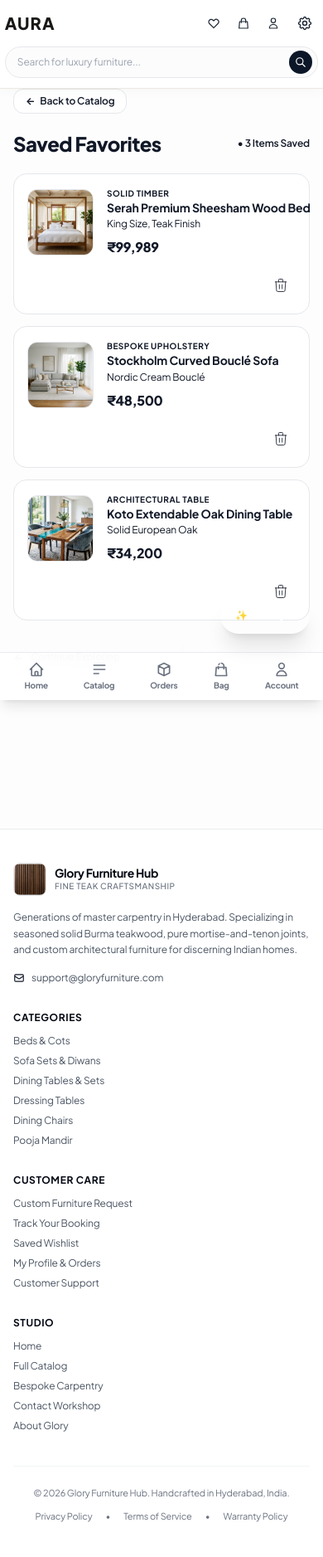
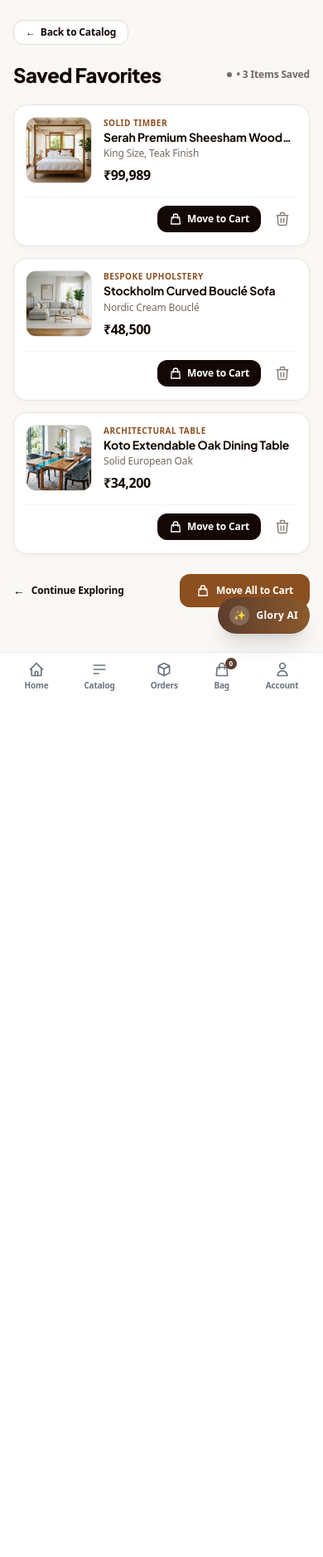
Before and after one commit to ganeshmugada863/Glory-Furniture-Hub, a Django app: page /wishlist/ in a window 390 px wide. Shown: the whole page at 83% size. After the commit the page ends 833 px from the top, so only its background shows below. Run offline with Django 5.2, Linux system fonts and the light colour scheme; a user stored in the database is signed in; data comes from the database, SQL or seed files in the repository; some libraries are stand-ins or nearby versions.

Commit message:
Remove top navbar from subpages, add Move to Cart button next to delete icon on wishlist cards, and refine mobile layout

```diff
--- a/apps/store/views.py
+++ b/apps/store/views.py
@@ -333,8 +333,6 @@
     products = Product.objects.filter(id__in=wishlist_ids)
     context = {
         'products': products,
-        'is_home_page': True,
-        'is_light_navbar': True,
     }
     return render(request, 'store/wishlist.html', context)
 
@@ -356,8 +354,6 @@
         'subtotal': subtotal,
         'gst': gst,
         'total': total,
-        'is_home_page': True,
-        'is_light_navbar': True,
     }
     return render(request, 'store/cart.html', context)
 
--- a/templates/base.html
+++ b/templates/base.html
@@ -226,9 +226,11 @@
 <body class="bg-[#FDFDFD] text-gray-900 antialiased selection:bg-gray-900 selection:text-white flex flex-col min-h-screen overflow-x-hidden font-sans">
 
   <!-- ========================================================= -->
-  <!-- 1. HEADER (Adaptive: Minimalist Light for Home, Cart, Wishlist, Deep Teak for others) -->
+  <!-- 1. HEADER (Exclusively for Homepage)                      -->
   <!-- ========================================================= -->
-  <header class="glory-navbar w-full font-sans {% if is_home_page or is_light_navbar or '/cart/' in request.path or '/wishlist/' in request.path %}glory-navbar-home{% endif %}" {% if not is_home_page and not is_light_navbar and '/cart/' not in request.path and '/wishlist/' not in request.path %}style="background-color: #382115 !important; border-bottom: 1.5px solid #4E2E1D !important;"{% endif %}>
+  {% block header %}
+  {% if is_home_page or request.resolver_match.url_name == 'home' or request.path == '/' %}
+  <header class="glory-navbar glory-navbar-home w-full font-sans">
     <div class="glory-container-90 px-2 sm:px-0">
       <div class="flex items-center justify-between h-14 sm:h-16 gap-4">
 
@@ -470,6 +472,8 @@
     {% endif %}
     {% endblock %}
   </header>
+  {% endif %}
+  {% endblock %}
 
   <!-- ========================================================= -->
   <!-- 2. MAIN CONTENT WRAPPER                                    -->
--- a/templates/store/cart.html
+++ b/templates/store/cart.html
@@ -3,6 +3,7 @@
 
 {% block title %}Your Shopping Cart — Glory Furniture Hub{% endblock %}
 
+{% block header %}{% endblock %}
 {% block back_bar %}{% endblock %}
 
 {% block content %}
--- a/templates/store/wishlist.html
+++ b/templates/store/wishlist.html
@@ -3,14 +3,38 @@
 
 {% block title %}Saved Favorites — Glory Furniture Hub{% endblock %}
 
+{% block extra_head %}
+<!-- Tailwind CDN to ensure all luxury theme styling & responsive flex utility classes render 100% reliably -->
+<script src="https://cdn.tailwindcss.com"></script>
+<style>
+  .wishlist-cart-btn {
+    background-color: #140804 !important;
+    color: #ffffff !important;
+  }
+  .wishlist-cart-btn:hover {
+    background-color: #2b170e !important;
+    color: #ffffff !important;
+  }
+  .wishlist-move-all-btn {
+    background-color: #8c4f20 !important;
+    color: #ffffff !important;
+  }
+  .wishlist-move-all-btn:hover {
+    background-color: #723c14 !important;
+    color: #ffffff !important;
+  }
+</style>
+{% endblock %}
+
+{% block header %}{% endblock %}
 {% block back_bar %}{% endblock %}
 
 {% block content %}
-<div class="min-h-screen bg-[#FAF8F5] text-[#140804] py-8 sm:py-12 px-4 sm:px-6 lg:px-8 font-sans selection:bg-[#fae3d9] selection:text-[#8c4f20]">
+<div class="min-h-screen bg-[#FAF8F5] text-[#140804] pt-6 pb-28 sm:pt-10 sm:pb-16 px-4 sm:px-6 lg:px-8 font-sans selection:bg-[#fae3d9] selection:text-[#8c4f20]">
   <div class="max-w-4xl mx-auto">
 
-    <!-- Top Bar: Back to Catalog -->
-    <div class="mb-5 sm:mb-7">
+    <!-- Top Bar: Back to Catalog (Clean pill button matching reference design) -->
+    <div class="mb-5 sm:mb-6">
       <a href="{% url 'catalog' %}" class="inline-flex items-center gap-1.5 px-3.5 py-1.5 sm:px-4 sm:py-2 rounded-xl border border-[#e2dcd6] bg-white hover:bg-[#fbf9f6] text-xs sm:text-sm font-semibold text-[#140804] transition-all shadow-2xs hover:shadow-xs active-tap">
         <span class="text-xs sm:text-sm font-bold">←</span>
         <span>Back to Catalog</span>
@@ -28,15 +52,15 @@
       </div>
     </div>
 
-    <!-- WISHLIST CARDS LIST (Exact layout and items from reference image) -->
+    <!-- WISHLIST CARDS LIST -->
     <div id="wishlist-cards-list" class="space-y-3.5 sm:space-y-4">
 
       <!-- CARD 1: Serah Premium Sheesham Wood Bed -->
-      <div class="bg-white rounded-2xl p-4 sm:p-5 border border-[#e8e2dc] shadow-[0_2px_8px_rgba(20,8,4,0.03)] flex flex-col sm:flex-row items-start sm:items-center justify-between gap-4 transition-all hover:border-[#d2c3be]" id="wishlist-card-1">
+      <div class="bg-white rounded-2xl p-3.5 sm:p-5 border border-[#e8e2dc] shadow-[0_2px_8px_rgba(20,8,4,0.03)] flex flex-col sm:flex-row items-start sm:items-center justify-between gap-3.5 sm:gap-4 transition-all hover:border-[#d2c3be]" id="wishlist-card-1">
         <!-- Left: Image + Info -->
-        <div class="flex items-center gap-4 sm:gap-5 min-w-0 flex-1">
+        <div class="flex items-start sm:items-center gap-3.5 sm:gap-5 min-w-0 flex-1 w-full sm:w-auto">
           <!-- Thumbnail Image -->
-          <div class="w-20 h-20 sm:w-24 sm:h-24 md:w-28 md:h-28 rounded-xl overflow-hidden shrink-0 bg-[#f5f3f0] border border-[#e8e2dc] self-center">
+          <div class="w-20 h-20 sm:w-24 sm:h-24 md:w-28 md:h-28 rounded-xl overflow-hidden shrink-0 bg-[#f5f3f0] border border-[#e8e2dc]">
             <img src="{% static 'images/card_bed.jpg' %}" alt="Serah Premium Sheesham Wood Bed" class="w-full h-full object-cover object-center" />
           </div>
 
@@ -45,13 +69,13 @@
             <span class="text-[10px] sm:text-xs font-bold text-[#8c4f20] tracking-wider uppercase block">
               SOLID TIMBER
             </span>
-            <h2 class="text-sm sm:text-base md:text-lg font-bold text-[#140804] leading-snug truncate">
+            <h2 class="text-sm sm:text-base md:text-lg font-bold text-[#140804] leading-snug line-clamp-1">
               Serah Premium Sheesham Wood Bed
             </h2>
-            <p class="text-xs text-[#736a64] mt-0.5">
+            <p class="text-xs text-[#736a64] mt-0.5 line-clamp-1">
               King Size, Teak Finish
             </p>
-            <div class="mt-2">
+            <div class="mt-1.5 sm:mt-2">
               <span class="text-base sm:text-lg font-extrabold text-[#140804] tracking-tight">
                 ₹99,989
               </span>
@@ -59,15 +83,23 @@
           </div>
         </div>
 
-        <!-- Right: Actions -->
-        <div class="flex items-center gap-3 sm:gap-4 shrink-0 self-end sm:self-center">
-          <button type="button" onclick="moveToCart(1, 'Serah Premium Sheesham Wood Bed', 99989, '{% static 'images/card_bed.jpg' %}')" class="inline-flex items-center gap-2 px-4 py-2.5 sm:px-5 sm:py-2.5 rounded-xl bg-[#140804] hover:bg-[#251812] text-white text-xs sm:text-sm font-bold transition-all active:scale-[0.98] shadow-xs cursor-pointer">
+        <!-- Bottom Right: Cart button & Delete icon placed side-by-side -->
+        <div class="flex items-center justify-end gap-2 shrink-0 self-end sm:self-center w-full sm:w-auto pt-2 sm:pt-0 border-t border-gray-100 sm:border-0">
+          <button
+            type="button"
+            onclick="moveToCart(1, 'Serah Premium Sheesham Wood Bed', 99989, '{% static 'images/card_bed.jpg' %}')"
+            class="wishlist-cart-btn inline-flex items-center gap-1.5 px-3.5 py-2 sm:px-4 sm:py-2.5 rounded-xl text-xs sm:text-sm font-bold shadow-xs hover:opacity-95 active:scale-95 transition-all cursor-pointer">
             <svg class="w-4 h-4 stroke-[2]" fill="none" stroke="currentColor" viewBox="0 0 24 24">
               <path stroke-linecap="round" stroke-linejoin="round" d="M16 11V7a4 4 0 00-8 0v4M5 9h14l1 12H4L5 9z"/>
             </svg>
             <span>Move to Cart</span>
           </button>
-          <button type="button" onclick="removeFromWishlist(1)" class="p-2 text-[#8a807a] hover:text-red-700 transition-colors cursor-pointer" title="Remove" aria-label="Remove item">
+          <button
+            type="button"
+            onclick="removeFromWishlist(1)"
+            class="w-9 h-9 sm:w-10 sm:h-10 flex items-center justify-center rounded-xl text-[#8a807a] hover:text-red-700 hover:bg-red-50 transition-colors cursor-pointer border border-transparent hover:border-red-200"
+            title="Remove from favorites"
+            aria-label="Remove item">
             <svg class="w-5 h-5 stroke-[1.8]" fill="none" stroke="currentColor" viewBox="0 0 24 24">
               <path stroke-linecap="round" stroke-linejoin="round" d="M19 7l-.867 12.142A2 2 0 0116.138 21H7.862a2 2 0 01-1.995-1.858L5 7m5 4v6m4-6v6m1-10V4a1 1 0 00-1-1h-4a1 1 0 00-1 1v3M4 7h16"/>
             </svg>
@@ -76,11 +108,11 @@
       </div>
 
       <!-- CARD 2: Stockholm Curved Bouclé Sofa -->
-      <div class="bg-white rounded-2xl p-4 sm:p-5 border border-[#e8e2dc] shadow-[0_2px_8px_rgba(20,8,4,0.03)] flex flex-col sm:flex-row items-start sm:items-center justify-between gap-4 transition-all hover:border-[#d2c3be]" id="wishlist-card-2">
+      <div class="bg-white rounded-2xl p-3.5 sm:p-5 border border-[#e8e2dc] shadow-[0_2px_8px_rgba(20,8,4,0.03)] flex flex-col sm:flex-row items-start sm:items-center justify-between gap-3.5 sm:gap-4 transition-all hover:border-[#d2c3be]" id="wishlist-card-2">
         <!-- Left: Image + Info -->
-        <div class="flex items-center gap-4 sm:gap-5 min-w-0 flex-1">
+        <div class="flex items-start sm:items-center gap-3.5 sm:gap-5 min-w-0 flex-1 w-full sm:w-auto">
           <!-- Thumbnail Image -->
-          <div class="w-20 h-20 sm:w-24 sm:h-24 md:w-28 md:h-28 rounded-xl overflow-hidden shrink-0 bg-[#f5f3f0] border border-[#e8e2dc] self-center">
+          <div class="w-20 h-20 sm:w-24 sm:h-24 md:w-28 md:h-28 rounded-xl overflow-hidden shrink-0 bg-[#f5f3f0] border border-[#e8e2dc]">
             <img src="{% static 'images/card_sofa.jpg' %}" alt="Stockholm Curved Bouclé Sofa" class="w-full h-full object-cover object-center" />
           </div>
 
@@ -89,13 +121,13 @@
             <span class="text-[10px] sm:text-xs font-bold text-[#8c4f20] tracking-wider uppercase block">
               BESPOKE UPHOLSTERY
             </span>
-            <h2 class="text-sm sm:text-base md:text-lg font-bold text-[#140804] leading-snug truncate">
+            <h2 class="text-sm sm:text-base md:text-lg font-bold text-[#140804] leading-snug line-clamp-1">
               Stockholm Curved Bouclé Sofa
             </h2>
-            <p class="text-xs text-[#736a64] mt-0.5">
+            <p class="text-xs text-[#736a64] mt-0.5 line-clamp-1">
               Nordic Cream Bouclé
             </p>
-            <div class="mt-2">
+            <div class="mt-1.5 sm:mt-2">
               <span class="text-base sm:text-lg font-extrabold text-[#140804] tracking-tight">
                 ₹48,500
               </span>
@@ -103,15 +135,23 @@
           </div>
         </div>
 
-        <!-- Right: Actions -->
-        <div class="flex items-center gap-3 sm:gap-4 shrink-0 self-end sm:self-center">
-          <button type="button" onclick="moveToCart(2, 'Stockholm Curved Bouclé Sofa', 48500, '{% static 'images/card_sofa.jpg' %}')" class="inline-flex items-center gap-2 px-4 py-2.5 sm:px-5 sm:py-2.5 rounded-xl bg-[#140804] hover:bg-[#251812] text-white text-xs sm:text-sm font-bold transition-all active:scale-[0.98] shadow-xs cursor-pointer">
+        <!-- Bottom Right: Cart button & Delete icon placed side-by-side -->
+        <div class="flex items-center justify-end gap-2 shrink-0 self-end sm:self-center w-full sm:w-auto pt-2 sm:pt-0 border-t border-gray-100 sm:border-0">
+          <button
+            type="button"
+            onclick="moveToCart(2, 'Stockholm Curved Bouclé Sofa', 48500, '{% static 'images/card_sofa.jpg' %}')"
+            class="wishlist-cart-btn inline-flex items-center gap-1.5 px-3.5 py-2 sm:px-4 sm:py-2.5 rounded-xl text-xs sm:text-sm font-bold shadow-xs hover:opacity-95 active:scale-95 transition-all cursor-pointer">
             <svg class="w-4 h-4 stroke-[2]" fill="none" stroke="currentColor" viewBox="0 0 24 24">
               <path stroke-linecap="round" stroke-linejoin="round" d="M16 11V7a4 4 0 00-8 0v4M5 9h14l1 12H4L5 9z"/>
             </svg>
             <span>Move to Cart</span>
           </button>
-          <button type="button" onclick="removeFromWishlist(2)" class="p-2 text-[#8a807a] hover:text-red-700 transition-colors cursor-pointer" title="Remove" aria-label="Remove item">
+          <button
+            type="button"
+            onclick="removeFromWishlist(2)"
+            class="w-9 h-9 sm:w-10 sm:h-10 flex items-center justify-center rounded-xl text-[#8a807a] hover:text-red-700 hover:bg-red-50 transition-colors cursor-pointer border border-transparent hover:border-red-200"
+            title="Remove from favorites"
+            aria-label="Remove item">
             <svg class="w-5 h-5 stroke-[1.8]" fill="none" stroke="currentColor" viewBox="0 0 24 24">
               <path stroke-linecap="round" stroke-linejoin="round" d="M19 7l-.867 12.142A2 2 0 0116.138 21H7.862a2 2 0 01-1.995-1.858L5 7m5 4v6m4-6v6m1-10V4a1 1 0 00-1-1h-4a1 1 0 00-1 1v3M4 7h16"/>
             </svg>
@@ -120,11 +160,11 @@
       </div>
 
       <!-- CARD 3: Koto Extendable Oak Dining Table -->
-      <div class="bg-white rounded-2xl p-4 sm:p-5 border border-[#e8e2dc] shadow-[0_2px_8px_rgba(20,8,4,0.03)] flex flex-col sm:flex-row items-start sm:items-center justify-between gap-4 transition-all hover:border-[#d2c3be]" id="wishlist-card-3">
+      <div class="bg-white rounded-2xl p-3.5 sm:p-5 border border-[#e8e2dc] shadow-[0_2px_8px_rgba(20,8,4,0.03)] flex flex-col sm:flex-row items-start sm:items-center justify-between gap-3.5 sm:gap-4 transition-all hover:border-[#d2c3be]" id="wishlist-card-3">
         <!-- Left: Image + Info -->
-        <div class="flex items-center gap-4 sm:gap-5 min-w-0 flex-1">
+        <div class="flex items-start sm:items-center gap-3.5 sm:gap-5 min-w-0 flex-1 w-full sm:w-auto">
           <!-- Thumbnail Image -->
-          <div class="w-20 h-20 sm:w-24 sm:h-24 md:w-28 md:h-28 rounded-xl overflow-hidden shrink-0 bg-[#f5f3f0] border border-[#e8e2dc] self-center">
+          <div class="w-20 h-20 sm:w-24 sm:h-24 md:w-28 md:h-28 rounded-xl overflow-hidden shrink-0 bg-[#f5f3f0] border border-[#e8e2dc]">
             <img src="{% static 'images/card_dining.jpg' %}" alt="Koto Extendable Oak Dining Table" class="w-full h-full object-cover object-center" />
           </div>
 
@@ -133,13 +173,13 @@
             <span class="text-[10px] sm:text-xs font-bold text-[#8c4f20] tracking-wider uppercase block">
               ARCHITECTURAL TABLE
             </span>
-            <h2 class="text-sm sm:text-base md:text-lg font-bold text-[#140804] leading-snug truncate">
+            <h2 class="text-sm sm:text-base md:text-lg font-bold text-[#140804] leading-snug line-clamp-1">
               Koto Extendable Oak Dining Table
             </h2>
-            <p class="text-xs text-[#736a64] mt-0.5">
+            <p class="text-xs text-[#736a64] mt-0.5 line-clamp-1">
               Solid European Oak
             </p>
-            <div class="mt-2">
+            <div class="mt-1.5 sm:mt-2">
               <span class="text-base sm:text-lg font-extrabold text-[#140804] tracking-tight">
                 ₹34,200
               </span>
@@ -147,15 +187,23 @@
           </div>
         </div>
 
-        <!-- Right: Actions -->
-        <div class="flex items-center gap-3 sm:gap-4 shrink-0 self-end sm:self-center">
-          <button type="button" onclick="moveToCart(3, 'Koto Extendable Oak Dining Table', 34200, '{% static 'images/card_dining.jpg' %}')" class="inline-flex items-center gap-2 px-4 py-2.5 sm:px-5 sm:py-2.5 rounded-xl bg-[#140804] hover:bg-[#251812] text-white text-xs sm:text-sm font-bold transition-all active:scale-[0.98] shadow-xs cursor-pointer">
+        <!-- Bottom Right: Cart button & Delete icon placed side-by-side -->
+        <div class="flex items-center justify-end gap-2 shrink-0 self-end sm:self-center w-full sm:w-auto pt-2 sm:pt-0 border-t border-gray-100 sm:border-0">
+          <button
+            type="button"
+            onclick="moveToCart(3, 'Koto Extendable Oak Dining Table', 34200, '{% static 'images/card_dining.jpg' %}')"
+            class="wishlist-cart-btn inline-flex items-center gap-1.5 px-3.5 py-2 sm:px-4 sm:py-2.5 rounded-xl text-xs sm:text-sm font-bold shadow-xs hover:opacity-95 active:scale-95 transition-all cursor-pointer">
             <svg class="w-4 h-4 stroke-[2]" fill="none" stroke="currentColor" viewBox="0 0 24 24">
               <path stroke-linecap="round" stroke-linejoin="round" d="M16 11V7a4 4 0 00-8 0v4M5 9h14l1 12H4L5 9z"/>
             </svg>
             <span>Move to Cart</span>
           </button>
-          <button type="button" onclick="removeFromWishlist(3)" class="p-2 text-[#8a807a] hover:text-red-700 transition-colors cursor-pointer" title="Remove" aria-label="Remove item">
+          <button
+            type="button"
+            onclick="removeFromWishlist(3)"
+            class="w-9 h-9 sm:w-10 sm:h-10 flex items-center justify-center rounded-xl text-[#8a807a] hover:text-red-700 hover:bg-red-50 transition-colors cursor-pointer border border-transparent hover:border-red-200"
+            title="Remove from favorites"
+            aria-label="Remove item">
             <svg class="w-5 h-5 stroke-[1.8]" fill="none" stroke="currentColor" viewBox="0 0 24 24">
               <path stroke-linecap="round" stroke-linejoin="round" d="M19 7l-.867 12.142A2 2 0 0116.138 21H7.862a2 2 0 01-1.995-1.858L5 7m5 4v6m4-6v6m1-10V4a1 1 0 00-1-1h-4a1 1 0 00-1 1v3M4 7h16"/>
             </svg>
@@ -187,7 +235,10 @@
       </a>
 
       <!-- Right: Move All to Cart (Rich Cognac Leather Brown) -->
-      <button type="button" onclick="moveAllToCart()" class="inline-flex items-center gap-2 px-5 py-3 rounded-xl bg-[#8c4f20] hover:bg-[#773e0f] text-white text-xs sm:text-sm font-bold transition-all active:scale-[0.98] shadow-sm cursor-pointer">
+      <button
+        type="button"
+        onclick="moveAllToCart()"
+        class="wishlist-move-all-btn inline-flex items-center gap-2 px-5 py-3 rounded-xl text-xs sm:text-sm font-bold transition-all active:scale-[0.98] shadow-sm cursor-pointer hover:opacity-95">
         <svg class="w-4 h-4 stroke-[2]" fill="none" stroke="currentColor" viewBox="0 0 24 24">
           <path stroke-linecap="round" stroke-linejoin="round" d="M16 11V7a4 4 0 00-8 0v4M5 9h14l1 12H4L5 9z"/>
         </svg>
@@ -199,7 +250,7 @@
 </div>
 
 <!-- Toast Feedback Notification Container -->
-<div id="wishlist-toast" class="fixed bottom-6 right-6 z-50 bg-[#140804] text-white px-5 py-3.5 rounded-xl shadow-xl flex items-center gap-3 transform translate-y-16 opacity-0 transition-all duration-300 pointer-events-none">
+<div id="wishlist-toast" class="fixed bottom-20 sm:bottom-6 right-4 sm:right-6 z-50 bg-[#140804] text-white px-5 py-3.5 rounded-xl shadow-xl flex items-center gap-3 transform translate-y-24 opacity-0 transition-all duration-300 pointer-events-none">
   <span class="text-emerald-400 font-bold">✓</span>
   <span class="text-xs sm:text-sm font-medium" id="wishlist-toast-msg">Item moved to cart!</span>
   <a href="{% url 'cart' %}" class="ml-2 text-xs font-bold text-[#fcac74] hover:underline pointer-events-auto">View Cart →</a>
@@ -213,11 +264,11 @@
     const msgEl = document.getElementById('wishlist-toast-msg');
     if (!toast || !msgEl) return;
     msgEl.innerText = message;
-    toast.classList.remove('translate-y-16', 'opacity-0', 'pointer-events-none');
+    toast.classList.remove('translate-y-24', 'opacity-0', 'pointer-events-none');
     toast.classList.add('translate-y-0', 'opacity-100');
     setTimeout(() => {
       toast.classList.remove('translate-y-0', 'opacity-100');
-      toast.classList.add('translate-y-16', 'opacity-0', 'pointer-events-none');
+      toast.classList.add('translate-y-24', 'opacity-0', 'pointer-events-none');
     }, 3200);
   }
 
```
